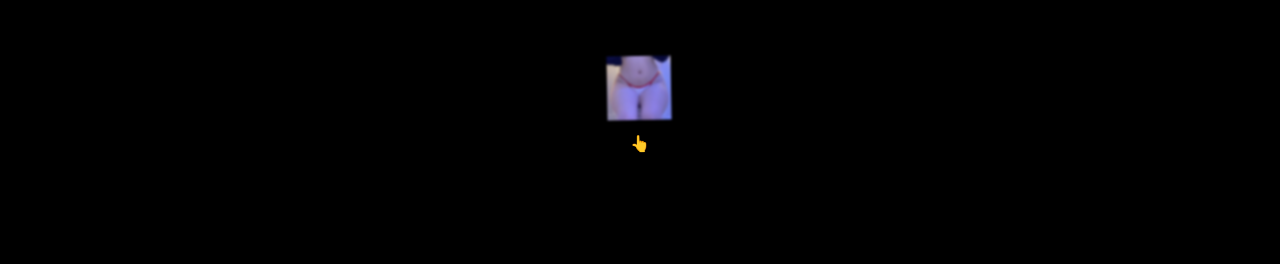
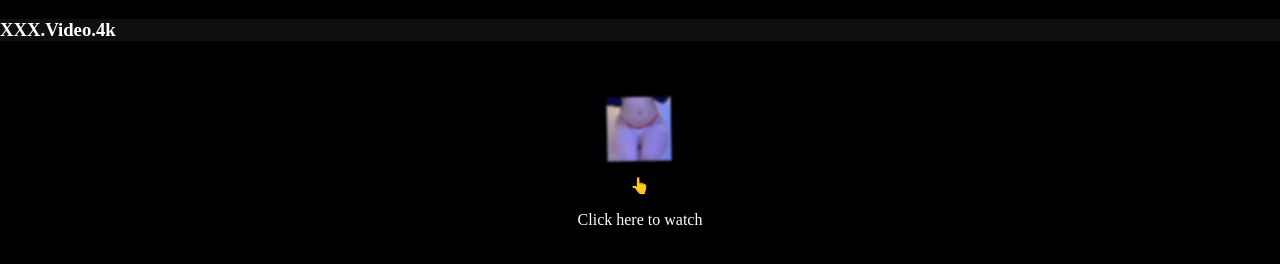
Before and after one commit to hoanglongryu/xxxvd4k, a plain HTML site: page index.html in a window 1280 px wide. Drawn offline with Linux system fonts and the light colour scheme.

Commit message:
Update index.html

```diff
--- a/index.html
+++ b/index.html
@@ -7,11 +7,14 @@
     <link rel="stylesheet" href="style.css">
 </head>
 <body>
+  <div class="h1x">
+    <h3>XXX.Video.4k</h3>
+  </div>
     <center>
-        <br/><br/><br/>
+        <br/><br/>
             <img onclick="playAudio()" class="xxximg" id="myImage" src="img/img.jpg" alt="XXX">
             <p>👆</p>
-            <p>Ấn vào để xem</p>
+            <p class="text">Click here to watch</p>
 
 <div id="myModal" class="modal">
   <div class="modal-content">
```
